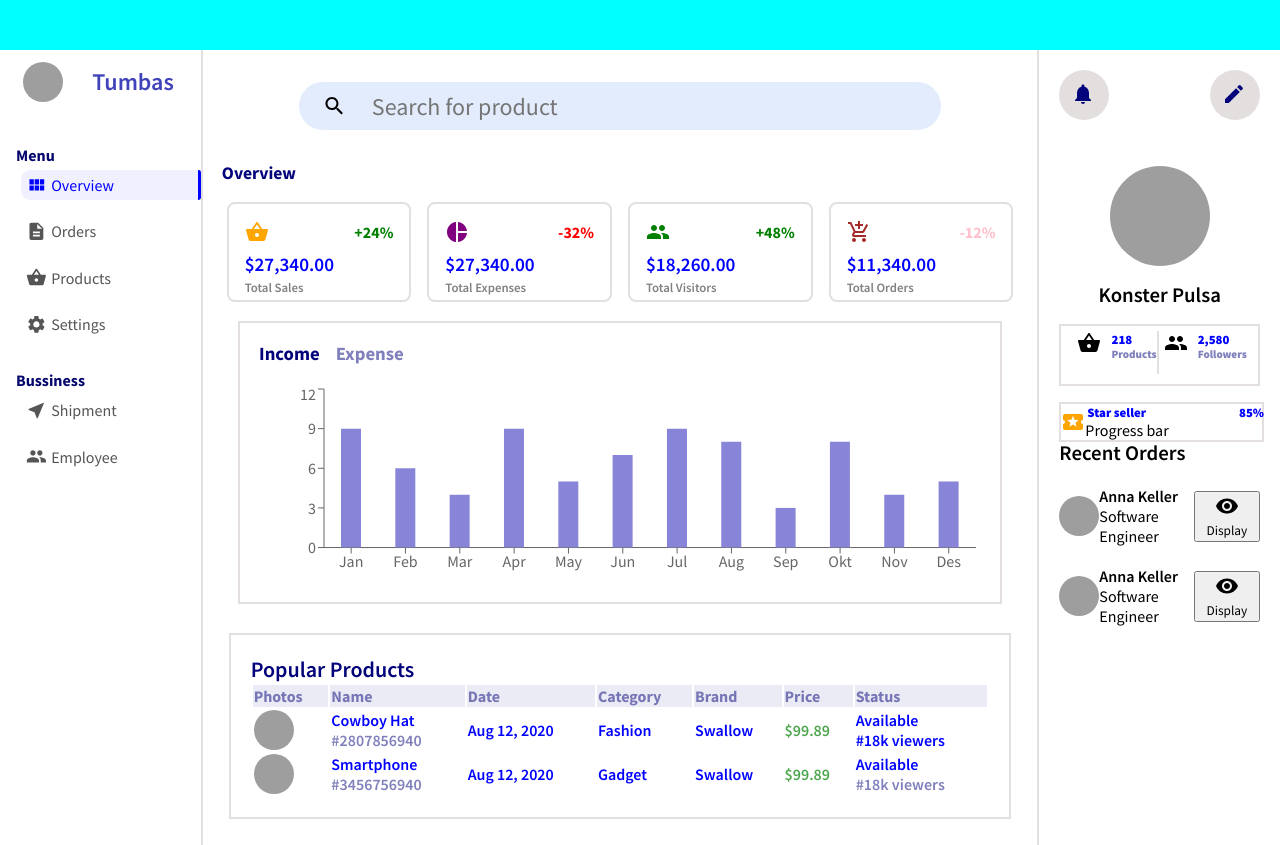
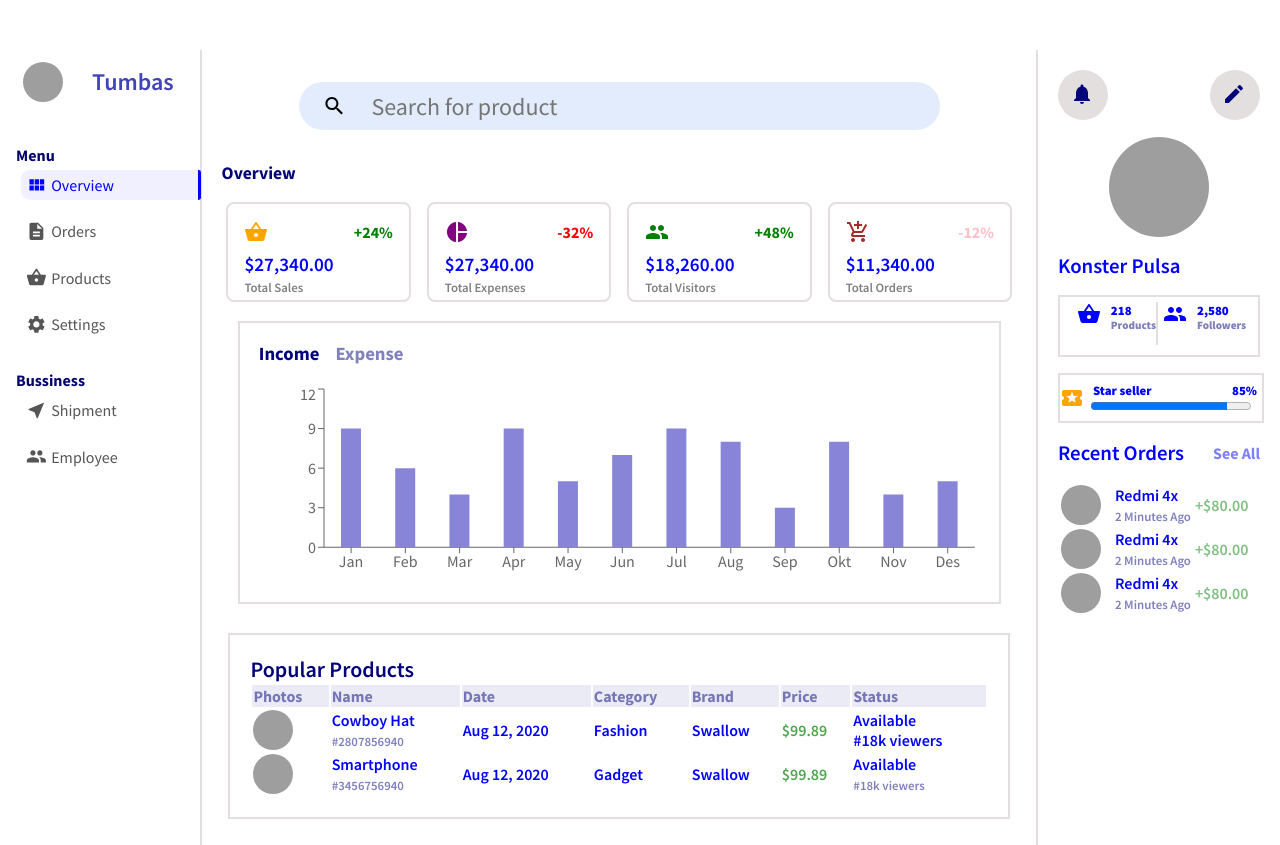
Before and after one commit to Temi-t/coding-challenge, a React (Create React App) app: page / in a window 1280 px wide. Built offline with nearby package versions, Linux system fonts and the light colour scheme; grey boxes are pictures that could not be loaded.

Commit message:
continued

```diff
--- a/public/index.html
+++ b/public/index.html
@@ -32,7 +32,7 @@
       work correctly both with client-side routing and a non-root public URL.
       Learn how to configure a non-root public URL by running `npm run build`.
     -->
-    <title>Admin wavy App</title>
+    <title>Admin bar</title>
   </head>
   <body>
     <noscript>You need to enable JavaScript to run this app.</noscript>
--- a/src/components/topbar/topbar.css
+++ b/src/components/topbar/topbar.css
@@ -1,10 +1,10 @@
 .topbar {
   width: 100%;
   height: 50px;
-  position: sticky;
-  top: 0;
-  z-index: 10;
-  background: aqua;
+  /* position: sticky; */
+  /* top: 0; */
+  /* z-index: 10; */
+  /* background: aqua; */
 }
 .topbarWrapper {
   height: 100%;
--- a/src/components/widgetSm/WidgetSm.jsx
+++ b/src/components/widgetSm/WidgetSm.jsx
@@ -1,7 +1,9 @@
 import './widgetSm.css'
-import {Visibility, Notifications, Create, ShoppingBasket, People, LocalActivity} from "@material-ui/icons"
+import { Notifications, Create, ShoppingBasket, People, LocalActivity} from "@material-ui/icons"
+
 
 function WidgetSm() {
+
     return (
         <div className="widgetSm">
             <div className="outer-container">
@@ -51,13 +53,20 @@ function WidgetSm() {
                                 <span className="star-seller">Star seller</span>
                                 <span className="star-percent">85%</span>
                             </div>
-                        Progress bar
+                            {/* <div class="w3-light-grey w3-round-xlarge">
+                                <div class="w3-container w3-orange w3-round-xlarge" style={{width: "85%"}}></div>
+                            </div> */}
+                            <progress className="progress" value="85" max="100"> 85% </progress>
                         </div>
                     </div>
                 </div>
             </div>
-            <span className="widgetSmTitle">Recent Orders</span>
-            <ul className="widgetSmList">
+            <div className="title-container">
+                <span className="widgetSmTitle">Recent Orders</span>
+                <span className="see-all">See All</span>
+            </div>
+
+            {/* <ul className="widgetSmList">
                 <li className="widgetSmListItem">
                     <img src="https://source.unsplash.com/random" alt="" className="widgetSmImg" />
                     <div className="widgetSmUser">
@@ -79,7 +88,40 @@ function WidgetSm() {
                     </button>
                 </li>
 
-            </ul>
+            </ul> */}
+            <table className="widgetSmTable">
+
+                <tr className="widgetSmTr">
+                    <td className="widgetSmUser">
+                        <img src="https://source.unsplash.com/random" className="widgetImg" alt="user-avatar" />
+                    </td>
+                    <td className="widgetSmName">
+                        Redmi 4x <br/>
+                        <span>2 Minutes Ago</span>
+                    </td>
+                    <td className="widgetSmPrice">+$80.00</td>
+                </tr>
+                <tr className="widgetSmTr">
+                    <td className="widgetSmUser">
+                        <img src="https://source.unsplash.com/random" className="widgetImg" alt="user-avatar" />
+                    </td>
+                    <td className="widgetSmName">
+                        Redmi 4x <br/>
+                        <span>2 Minutes Ago</span>
+                    </td>
+                    <td className="widgetSmPrice">+$80.00</td>
+                </tr>
+                <tr className="widgetSmTr">
+                    <td className="widgetSmUser">
+                        <img src="https://source.unsplash.com/random" className="widgetImg" alt="user-avatar" />
+                    </td>
+                    <td className="widgetSmName">
+                        Redmi 4x <br/>
+                        <span>2 Minutes Ago</span>
+                    </td>
+                    <td className="widgetSmPrice">+$80.00</td>
+                </tr>
+            </table>
 
         </div>
     )
--- a/src/components/widgetSm/widgetSm.css
+++ b/src/components/widgetSm/widgetSm.css
@@ -1,3 +1,15 @@
+/* progress::-moz-progress-bar {
+  background: rgb(255, 165, 0);
+}
+progress::-webkit-progress-value {
+  background: rgb(255, 165, 0);
+}
+progress {
+  color: rgb(255, 165, 0);
+}
+progress {
+  color: orange;
+} */
 .widgetSm {
   flex: 1;
   padding: 20px;
@@ -76,6 +88,9 @@
   width: 100%;
   font-size: 0.8rem;
 }
+.icon {
+  color: blue;
+}
 .item {
   font-weight: 900;
   color: rgba(2, 2, 122, 0.5);
@@ -99,8 +114,24 @@
   color: orange;
   font-size: 1rem;
 }
+.title-container {
+  display: flex;
+  justify-content: space-between;
+  align-items: center;
+  width: 100%;
+}
 .widgetSmTitle {
-  font-size: 2rem;
+  font-size: 3rem;
+  font-weight: bold;
+  color: blue;
+}
+.widgetSmTitle {
+  color: blue;
+  font-size: 1rem;
+  font-weight: bold;
+}
+.see-all {
+  color: rgba(0, 0, 255, 0.5);
   font-weight: bold;
 }
 .widgetSmImg {
@@ -127,17 +158,19 @@
   width: 100%;
   justify-content: space-between;
   align-items: center;
-  margin-bottom: 3rem;
+  margin-bottom: 6rem;
   border: 2px solid rgba(202, 191, 191, 0.5);
 }
 .inner-container {
   display: flex;
   flex-direction: column;
   width: 100%;
+  padding: 7px;
 }
 .star-container {
   width: 100%;
   display: flex;
+  /* margin: 2rem; */
   align-items: center;
   justify-content: space-between;
   padding-left: 2px;
@@ -146,6 +179,7 @@
   font-weight: 900;
   color: blue;
 }
+
 .widgetSmUser {
   display: flex;
   flex-direction: column;
@@ -157,6 +191,12 @@
   font-weight: 600;
   font-size: 1.3rem;
 }
+.widgetSmPrice {
+  color: rgba(0, 128, 0, 0.5);
+}
+td > span {
+  font-size: 0.8rem;
+}
 /* .widgetSmIcon {
   margin-right: 5px;
   font-size: 16px !important;
--- a/src/pages/home/home.css
+++ b/src/pages/home/home.css
@@ -28,6 +28,7 @@
   flex: 8;
   border: none;
   background: transparent;
+  outline: none;
 }
 .home-title {
   color: rgb(2, 2, 122);
```
